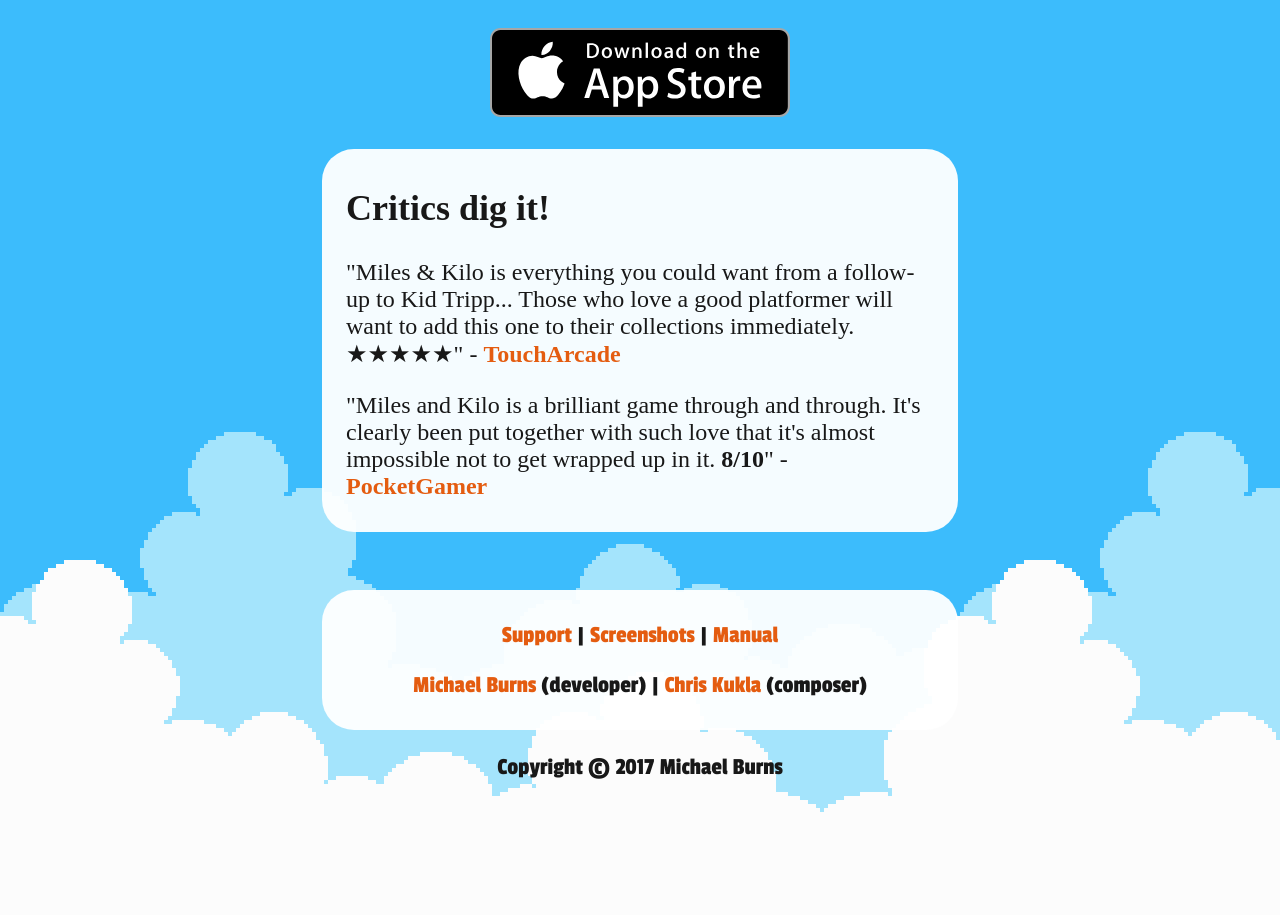
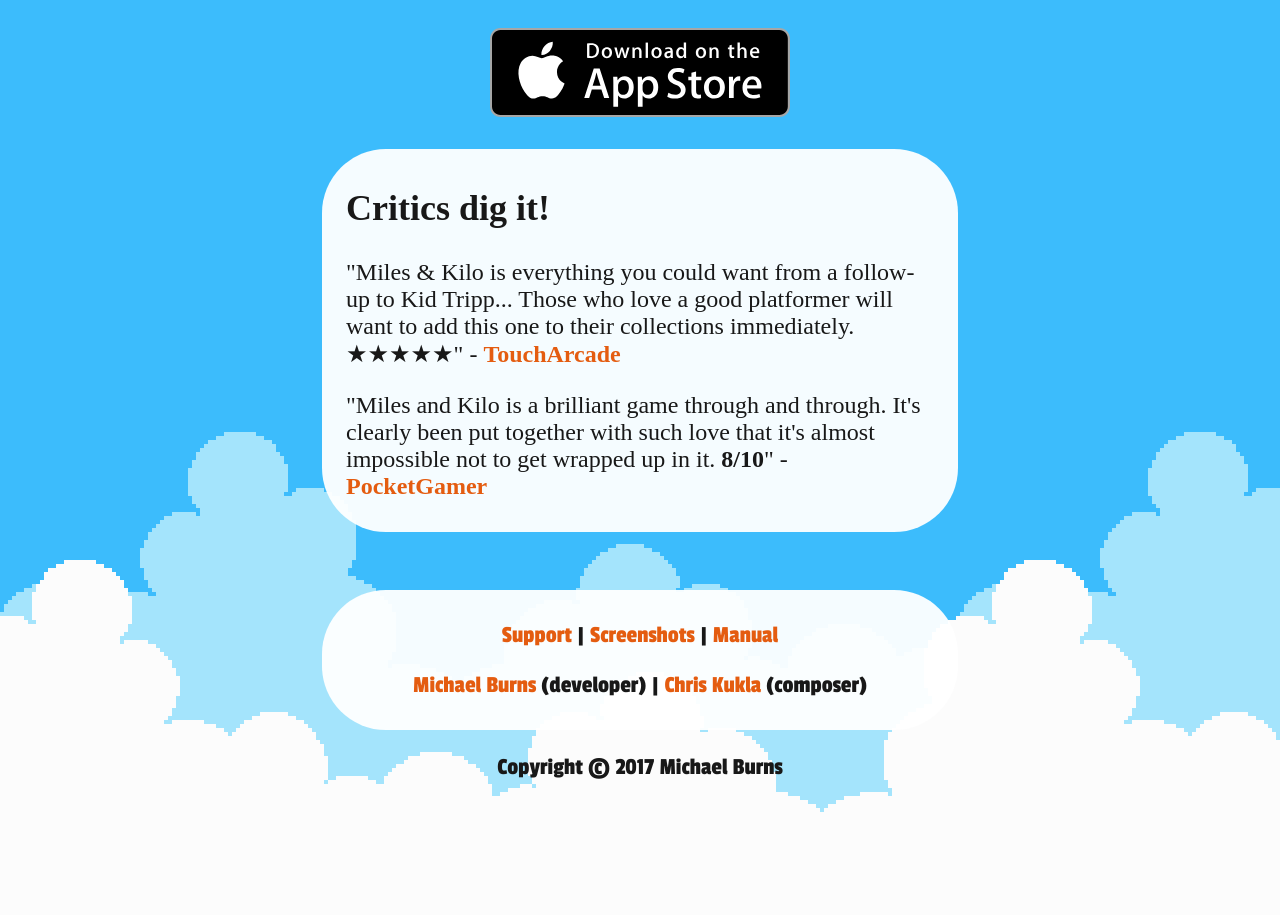
Before and after one commit to thatpixelguy/milesandkilo, a Jekyll site: the page built from index.html, in a window 1280 px wide. Shown: the part 600-1515 px from the top of the page. Built offline with Jekyll 4.4.1, drawn with Linux system fonts in a browser that asks for light colours; some web fonts are replaced.

Commit message:
Updated dark.css

```diff
--- a/css/dark.css
+++ b/css/dark.css
@@ -62,5 +62,5 @@
 .textblock {
   background-color: rgba(255, 255, 255, 0.95);
   padding: 8px 24px;
-  border-radius: 32px;
+  border-radius: 64px;
 }
```
